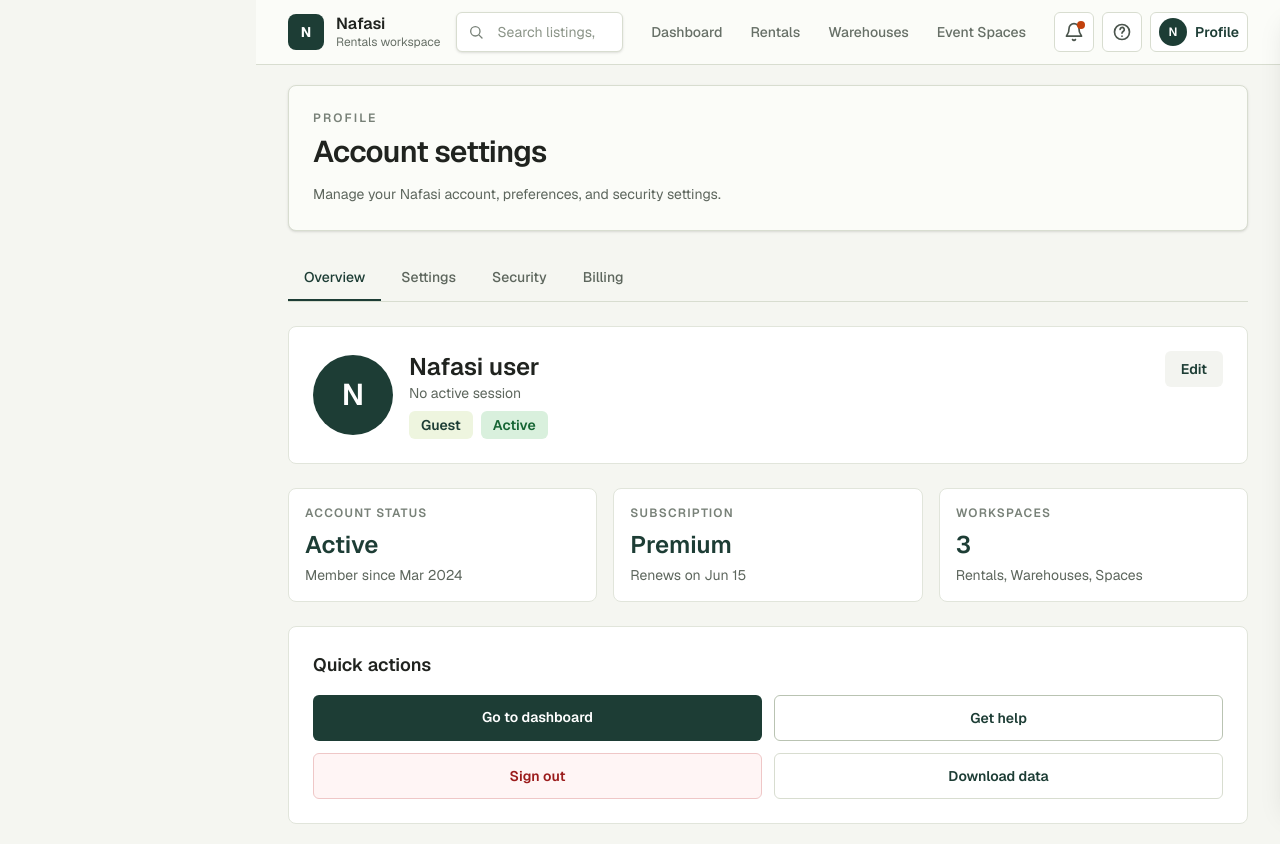
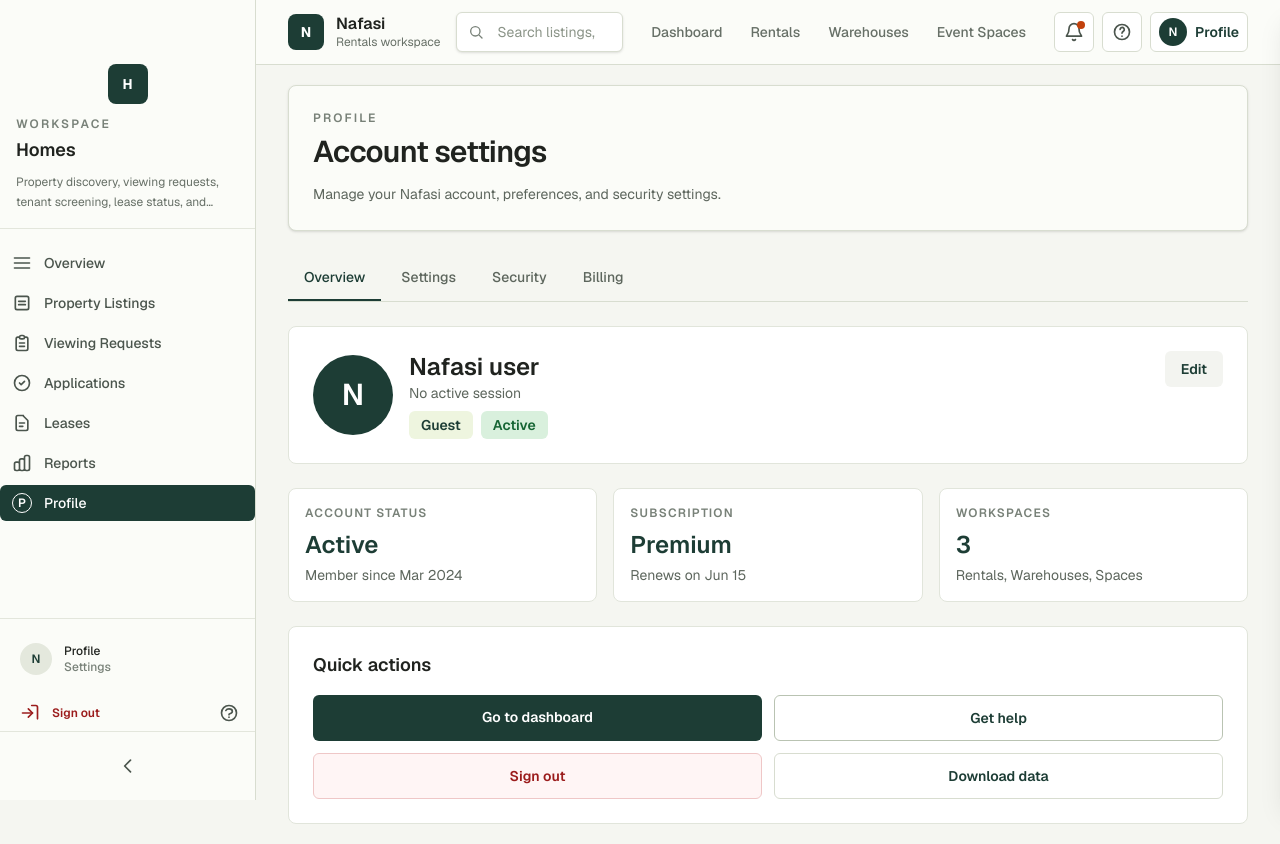
Before and after one commit to allanhue/Nafasi, a Next.js app: page /profile in a window 1280 px wide. Built offline with nearby package versions, Linux system fonts and the light colour scheme; no server answers.

Commit message:
Version 1 improve the sytle css

```diff
--- a/app/components/navbar.tsx
+++ b/app/components/navbar.tsx
@@ -18,7 +18,7 @@ export default function Navbar({ activeFeature }: NavbarProps) {
 
   return (
     <>
-      <header className="sticky top-0 z-30 border-b border-[#d8ddd0] bg-[#fbfcf8]/95 backdrop-blur lg:ml-64">
+      <header className="sticky top-0 z-30 border-b border-[#d8ddd0] bg-[#fbfcf8]/95 backdrop-blur transition-all duration-300" style={{ marginLeft: "var(--sidebar-width, 16rem)" }}>
         <div className="flex min-h-16 w-full items-center gap-4 px-4 py-3 sm:px-6 lg:px-8">
           <Link href="/dashboard" className="flex shrink-0 items-center gap-3">
             <span className="grid h-9 w-9 place-items-center rounded-lg bg-[#1d3d35] text-sm font-bold text-white">
--- a/app/components/profile-workspace.tsx
+++ b/app/components/profile-workspace.tsx
@@ -31,11 +31,9 @@ export default function ProfileWorkspace() {
 
   return (
     <div className="min-h-screen bg-[#f5f6f1] text-[#20231f]">
+      <Sidebar activeFeature={defaultFeature} />
       <Navbar activeFeature={defaultFeature} />
-      <div className="flex w-full">
-        <div className="w-64" /> {/* Spacer for fixed sidebar */}
-        <div className="flex-1">
-          <main className="px-4 py-5 sm:px-6 lg:px-8">
+      <main className="px-4 py-5 sm:px-6 lg:px-8 transition-all duration-300" style={{ marginLeft: "var(--sidebar-width, 16rem)" }}>
             {/* Header */}
             <section className="rounded-lg border border-[#d8ddd0] bg-[#fbfcf8] p-6 shadow-sm mb-6">
               <p className="text-xs font-semibold uppercase tracking-[0.18em] text-[#788178]">
@@ -367,8 +365,6 @@ export default function ProfileWorkspace() {
               </div>
             )}
           </main>
-        </div>
-      </div>
     </div>
   );
 }
--- a/app/components/sidebar.tsx
+++ b/app/components/sidebar.tsx
@@ -2,8 +2,10 @@
 
 import Link from "next/link";
 import { usePathname, useRouter } from "next/navigation";
+import { useState } from "react";
 import { clearSession } from "@/app/lib/auth";
 import { getFeatureSections, type Feature } from "@/app/lib/features";
+import { useSidebar } from "@/app/context/SidebarContext";
 
 type SidebarProps = {
   activeFeature: Feature;
@@ -69,6 +71,30 @@ function HelpIcon() {
   );
 }
 
+function ChevronLeftIcon() {
+  return (
+    <svg className="h-5 w-5" fill="none" stroke="currentColor" strokeWidth="2" viewBox="0 0 24 24">
+      <path d="M15 19l-7-7 7-7" strokeLinecap="round" strokeLinejoin="round" />
+    </svg>
+  );
+}
+
+function ChevronRightIcon() {
+  return (
+    <svg className="h-5 w-5" fill="none" stroke="currentColor" strokeWidth="2" viewBox="0 0 24 24">
+      <path d="M9 5l7 7-7 7" strokeLinecap="round" strokeLinejoin="round" />
+    </svg>
+  );
+}
+
+function PencilIcon() {
+  return (
+    <svg className="h-4 w-4" fill="none" stroke="currentColor" strokeWidth="2" viewBox="0 0 24 24">
+      <path d="M11 5H6a2 2 0 0 0-2 2v11a2 2 0 0 0 2 2h11a2 2 0 0 0 2-2v-5m-1.414-9.414a2 2 0 1 1 2.828 2.828L9.172 19H7v-2.172l10.414-10.414z" strokeLinecap="round" strokeLinejoin="round" />
+    </svg>
+  );
+}
+
 function getIconForSection(slug: string): React.ReactNode {
   switch (slug) {
     case "overview":
@@ -100,30 +126,73 @@ function getIconForSection(slug: string): React.ReactNode {
   }
 }
 
+// Sidebar context for managing state across the app - REMOVED, using SidebarContext instead
+
 export default function Sidebar({ activeFeature }: SidebarProps) {
   const pathname = usePathname();
   const router = useRouter();
+  const { isCollapsed, setIsCollapsed } = useSidebar();
   const activeItem =
     typeof window === "undefined" ? null : new URLSearchParams(window.location.search).get("item");
   const menu = getFeatureSections(activeFeature);
+  const [showEditModal, setShowEditModal] = useState(false);
+  const [editIcon, setEditIcon] = useState(activeFeature.shortLabel.charAt(0));
+
+  // Update CSS variable for sidebar width
+  if (typeof window !== "undefined") {
+    document.documentElement.style.setProperty(
+      "--sidebar-width",
+      isCollapsed ? "5rem" : "16rem"
+    );
+  }
 
   function handleSignOut() {
     clearSession();
     router.push("/home");
   }
 
+  function handleSaveIcon() {
+    // Icon editing logic here
+    setShowEditModal(false);
+  }
+
   return (
-    <aside className="fixed left-0 top-0 hidden h-screen w-64 shrink-0 border-r border-[#d8ddd0] bg-[#fbfcf8] p-4 lg:block overflow-y-auto">
+    <>
+      <aside
+        className={`fixed left-0 top-0 hidden h-screen border-r border-[#d8ddd0] bg-[#fbfcf8] transition-all duration-300 lg:block overflow-y-auto ${
+          isCollapsed ? "w-20" : "w-64"
+        }`}
+      >
         <div className="flex h-full flex-col pt-16">
-        <div className="border-b border-[#e3e6dc] pb-4">
-          <p className="text-xs font-semibold uppercase tracking-[0.18em] text-[#788178]">
+          {/* Workspace Header */}
+          <div className={`border-b border-[#e3e6dc] pb-4 px-4 transition-all duration-300 ${isCollapsed ? "text-center" : ""}`}>
+            <div className="relative group">
+              <button
+                onClick={() => setShowEditModal(true)}
+                className="group/icon relative flex items-center justify-center mx-auto"
+                title="Edit workspace icon"
+              >
+                <div className="grid h-10 w-10 place-items-center rounded-lg bg-[#1d3d35] text-sm font-bold text-white">
+                  {editIcon}
+                </div>
+                <div className="absolute inset-0 flex items-center justify-center rounded-lg bg-[#1d3d35]/80 opacity-0 group-hover/icon:opacity-100 transition-opacity">
+                  <PencilIcon />
+                </div>
+              </button>
+            </div>
+            {!isCollapsed && (
+              <>
+                <p className="mt-3 text-xs font-semibold uppercase tracking-[0.18em] text-[#788178]">
                   Workspace
                 </p>
-          <h2 className="mt-2 text-xl font-semibold">{activeFeature.shortLabel}</h2>
-          <p className="mt-2 text-sm leading-6 text-[#677067]">{activeFeature.accountFocus}</p>
+                <h2 className="mt-1 text-lg font-semibold truncate">{activeFeature.shortLabel}</h2>
+                <p className="mt-2 text-xs leading-5 text-[#677067] line-clamp-2">{activeFeature.accountFocus}</p>
+              </>
+            )}
           </div>
 
-        <nav className="mt-4 space-y-1">
+          {/* Navigation */}
+          <nav className={`mt-4 ${isCollapsed ? "space-y-2 px-2" : "space-y-1 px-0"}`}>
             {menu.map((item) => {
               const isActive =
                 item.type === "overview"
@@ -133,59 +202,69 @@ export default function Sidebar({ activeFeature }: SidebarProps) {
 
               return (
                 <Link
-                className={`flex w-full items-center gap-3 justify-between rounded-md px-3 py-2 text-left text-sm font-medium transition-colors ${
+                  className={`flex items-center gap-3 justify-between rounded-md px-3 py-2 text-left text-sm font-medium transition-colors ${
                     isActive ? "bg-[#1d3d35] text-white" : "text-[#4b554d] hover:bg-[#edf1e7]"
-                }`}
+                  } ${isCollapsed ? "justify-center" : ""}`}
                   href={item.href}
                   key={item.slug}
+                  title={isCollapsed ? item.title : undefined}
                 >
-                <div className="flex items-center gap-3">
                   <span className="flex-shrink-0">{getIconForSection(item.slug)}</span>
-                  <span>{item.title}</span>
-                </div>
-                {isActive ? <span className="h-2 w-2 rounded-full bg-[#d9ff72] flex-shrink-0" /> : null}
+                  {!isCollapsed && (
+                    <>
+                      <span className="flex-1 truncate">{item.title}</span>
+                      {isActive && <span className="h-2 w-2 rounded-full bg-[#d9ff72] flex-shrink-0" />}
+                    </>
+                  )}
                 </Link>
               );
             })}
             <Link
-            className={`flex w-full items-center gap-3 rounded-md px-3 py-2 text-sm font-medium transition-colors ${
+              className={`flex items-center gap-3 rounded-md px-3 py-2 text-sm font-medium transition-colors ${
                 pathname === "/profile" ? "bg-[#1d3d35] text-white" : "text-[#4b554d] hover:bg-[#edf1e7]"
-            }`}
+              } ${isCollapsed ? "justify-center" : ""}`}
               href="/profile"
+              title={isCollapsed ? "Profile" : undefined}
             >
-            <span className="grid h-7 w-7 place-items-center rounded-full border border-current text-xs font-semibold flex-shrink-0">
+              <span className="grid h-5 w-5 place-items-center rounded-full border border-current text-xs font-semibold flex-shrink-0">
                 P
               </span>
-            <span>Profile</span>
+              {!isCollapsed && <span>Profile</span>}
             </Link>
           </nav>
 
-        <div className="mt-auto border-t border-[#e3e6dc] pt-4">
+          {/* Bottom Section */}
+          <div className={`mt-auto border-t border-[#e3e6dc] pt-4 px-2 transition-all duration-300`}>
+            {!isCollapsed && (
               <Link
-            className="flex items-center gap-3 rounded-md px-3 py-2 text-sm font-medium text-[#4b554d] hover:bg-[#edf1e7] transition-colors"
+                className="flex items-center gap-3 rounded-md px-3 py-2 text-sm font-medium text-[#4b554d] hover:bg-[#edf1e7] transition-colors mb-3"
                 href="/profile"
               >
-            <span className="grid h-9 w-9 place-items-center rounded-full bg-[#e4e8dd] text-sm font-semibold text-[#1d3d35] flex-shrink-0">
+                <span className="grid h-8 w-8 place-items-center rounded-full bg-[#e4e8dd] text-xs font-semibold text-[#1d3d35] flex-shrink-0">
                   N
                 </span>
-            <span className="min-w-0">
-              <span className="block truncate text-[#20231f]">Profile</span>
-              <span className="block truncate text-xs text-[#788178]">Account settings</span>
+                <span className="min-w-0 flex-1">
+                  <span className="block truncate text-[#20231f] text-xs">Profile</span>
+                  <span className="block truncate text-xs text-[#788178]">Settings</span>
                 </span>
               </Link>
-          <div className="mt-4 flex items-center gap-2">
+            )}
+            <div className={`flex ${isCollapsed ? "flex-col gap-2" : "items-center gap-2"}`}>
               <button
                 aria-label="Sign out"
-              className="flex-1 flex items-center gap-3 rounded-md px-3 py-2 text-left text-sm font-semibold text-[#9b1c1c] hover:bg-[#fff5f5] transition-colors"
+                className={`flex items-center gap-3 rounded-md px-3 py-2 text-xs font-semibold text-[#9b1c1c] hover:bg-[#fff5f5] transition-colors ${
+                  isCollapsed ? "justify-center w-full" : "flex-1"
+                }`}
                 onClick={handleSignOut}
                 type="button"
+                title={isCollapsed ? "Sign out" : undefined}
               >
                 <svg aria-hidden="true" className="h-5 w-5 flex-shrink-0" fill="none" stroke="currentColor" strokeWidth="2" viewBox="0 0 24 24">
                   <path d="M10 17l5-5-5-5" strokeLinecap="round" strokeLinejoin="round" />
                   <path d="M15 12H3" strokeLinecap="round" strokeLinejoin="round" />
                   <path d="M21 19V5a2 2 0 0 0-2-2h-5" strokeLinecap="round" strokeLinejoin="round" />
                 </svg>
-              <span>Sign out</span>
+                {!isCollapsed && <span>Sign out</span>}
               </button>
               <Link
                 className="p-2 rounded-md text-[#4b554d] hover:bg-[#edf1e7] transition-colors"
@@ -196,7 +275,60 @@ export default function Sidebar({ activeFeature }: SidebarProps) {
               </Link>
             </div>
           </div>
+
+          {/* Collapse Button */}
+          <div className="px-2 py-4 border-t border-[#e3e6dc]">
+            <button
+              onClick={() => setIsCollapsed(!isCollapsed)}
+              className="w-full flex items-center justify-center p-2 rounded-md text-[#4b554d] hover:bg-[#edf1e7] transition-colors"
+              title={isCollapsed ? "Expand" : "Collapse"}
+            >
+              {isCollapsed ? <ChevronRightIcon /> : <ChevronLeftIcon />}
+            </button>
+          </div>
         </div>
       </aside>
+
+      {/* Edit Icon Modal */}
+      {showEditModal && (
+        <div className="fixed inset-0 bg-black/50 z-50 flex items-center justify-center lg:ml-0">
+          <div className="bg-white rounded-lg shadow-lg p-6 max-w-sm w-full mx-4">
+            <h2 className="text-xl font-semibold mb-4">Edit Workspace Icon</h2>
+            <div className="mb-4">
+              <label className="block text-sm font-medium text-[#1d3d35] mb-2">
+                Icon Character (1 character)
+              </label>
+              <input
+                type="text"
+                maxLength={1}
+                value={editIcon}
+                onChange={(e) => setEditIcon(e.target.value.toUpperCase())}
+                className="w-full px-3 py-2 border border-[#d8ddd0] rounded-md focus:ring-2 focus:ring-[#1d3d35] focus:border-transparent outline-none"
+                placeholder="N"
+              />
+            </div>
+            <div className="flex justify-center mb-6">
+              <div className="grid h-16 w-16 place-items-center rounded-lg bg-[#1d3d35] text-2xl font-bold text-white">
+                {editIcon}
+              </div>
+            </div>
+            <div className="flex gap-3">
+              <button
+                onClick={handleSaveIcon}
+                className="flex-1 bg-[#1d3d35] text-white px-4 py-2 rounded-md font-semibold hover:bg-[#0f2419]"
+              >
+                Save
+              </button>
+              <button
+                onClick={() => setShowEditModal(false)}
+                className="flex-1 bg-[#edf1e7] text-[#1d3d35] px-4 py-2 rounded-md font-semibold hover:bg-[#d8ddd0]"
+              >
+                Cancel
+              </button>
+            </div>
+          </div>
+        </div>
+      )}
+    </>
   );
 }
--- /dev/null
+++ b/app/context/SidebarContext.tsx
@@ -0,0 +1,28 @@
+"use client";
+
+import { createContext, useContext, useState, ReactNode } from "react";
+
+type SidebarContextType = {
+  isCollapsed: boolean;
+  setIsCollapsed: (value: boolean) => void;
+};
+
+const SidebarContext = createContext<SidebarContextType | undefined>(undefined);
+
+export function SidebarProvider({ children }: { children: ReactNode }) {
+  const [isCollapsed, setIsCollapsed] = useState(false);
+
+  return (
+    <SidebarContext.Provider value={{ isCollapsed, setIsCollapsed }}>
+      {children}
+    </SidebarContext.Provider>
+  );
+}
+
+export function useSidebar() {
+  const context = useContext(SidebarContext);
+  if (!context) {
+    throw new Error("useSidebar must be used within SidebarProvider");
+  }
+  return context;
+}
--- a/app/globals.css
+++ b/app/globals.css
@@ -3,6 +3,7 @@
 :root {
   --background: #f5f6f1;
   --foreground: #20231f;
+  --sidebar-width: 16rem; /* 256px - w-64 */
 }
 
 @theme inline {
--- a/app/layout.tsx
+++ b/app/layout.tsx
@@ -1,6 +1,7 @@
 import type { Metadata } from "next";
 import { Geist, Geist_Mono } from "next/font/google";
 import "./globals.css";
+import { SidebarProvider } from "./context/SidebarContext";
 
 const geistSans = Geist({
   variable: "--font-geist-sans",
@@ -28,7 +29,9 @@ export default function RootLayout({
       className={`${geistSans.variable} ${geistMono.variable} h-full antialiased`}
     >
       <body className="min-h-full" suppressHydrationWarning>
-        {children}
+        <SidebarProvider>
+          {children}
+        </SidebarProvider>
       </body>
     </html>
   );
```
Also changed, not shown: app/components/feature-workspace.tsx (+2 -5 lines), app/components/section-workspace.tsx (+2 -5 lines). Lines whose indentation alone changed are shown as unchanged.
